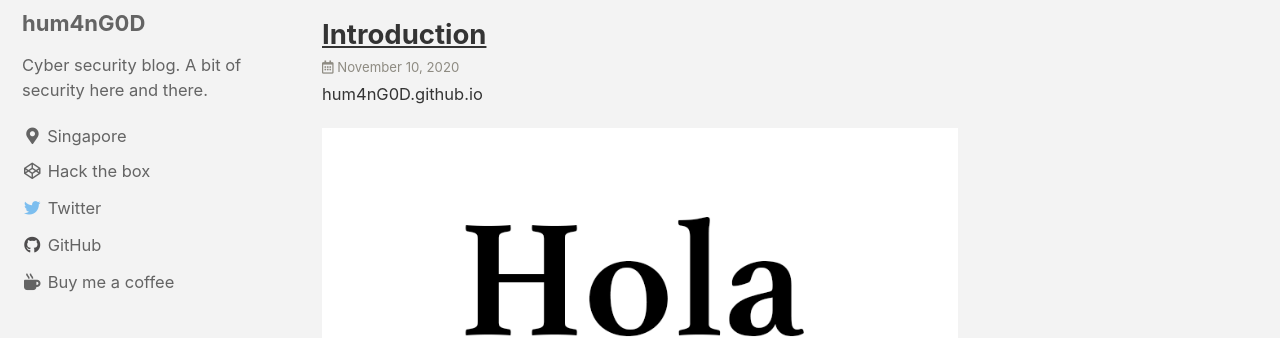
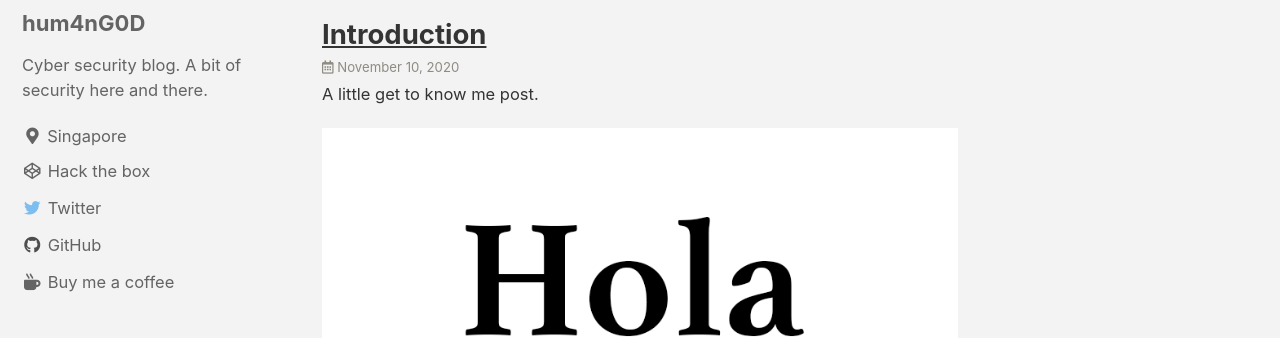
Before and after one commit to hum4nG0D/hum4nG0D.github.io, a Jekyll site: the page built from index.html, in a window 1280 px wide and 900 px high, scrolled down 1064 px. Shown: the part 176-514 px from the top of the window. Built offline with Jekyll 4.4.1, drawn with Linux system fonts in a browser that asks for light colours; cached includes are drawn as plain includes; the list of posts is cut into pages by our own code.

Commit message:
Update 2020-11-10-Introduction.md

```diff
--- a/_posts/2020-11-10-Introduction.md
+++ b/_posts/2020-11-10-Introduction.md
@@ -3,6 +3,7 @@ title: "Introduction"
 subtitle: "Introduction to what this blog is about."
 date: "2020-11-10"
 description: "Introduction to what this blog is about."
+excerpt: "A little get to know me post."
 featured-image: /assets/images/hola.png
 featured-image-alt: "Hola"
 ---
```
